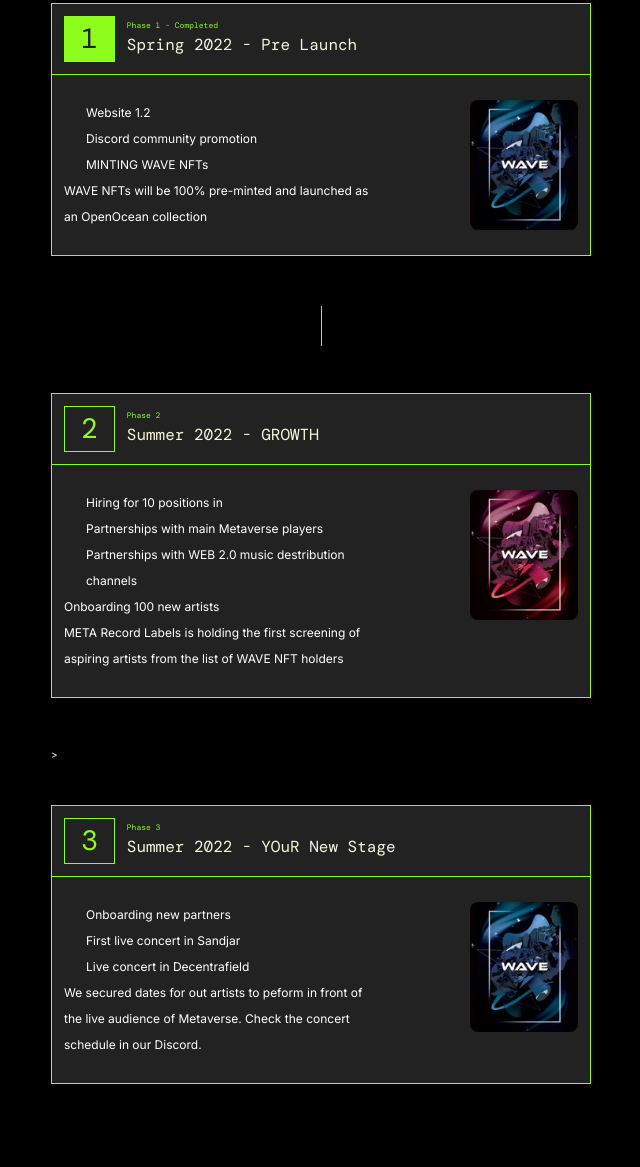
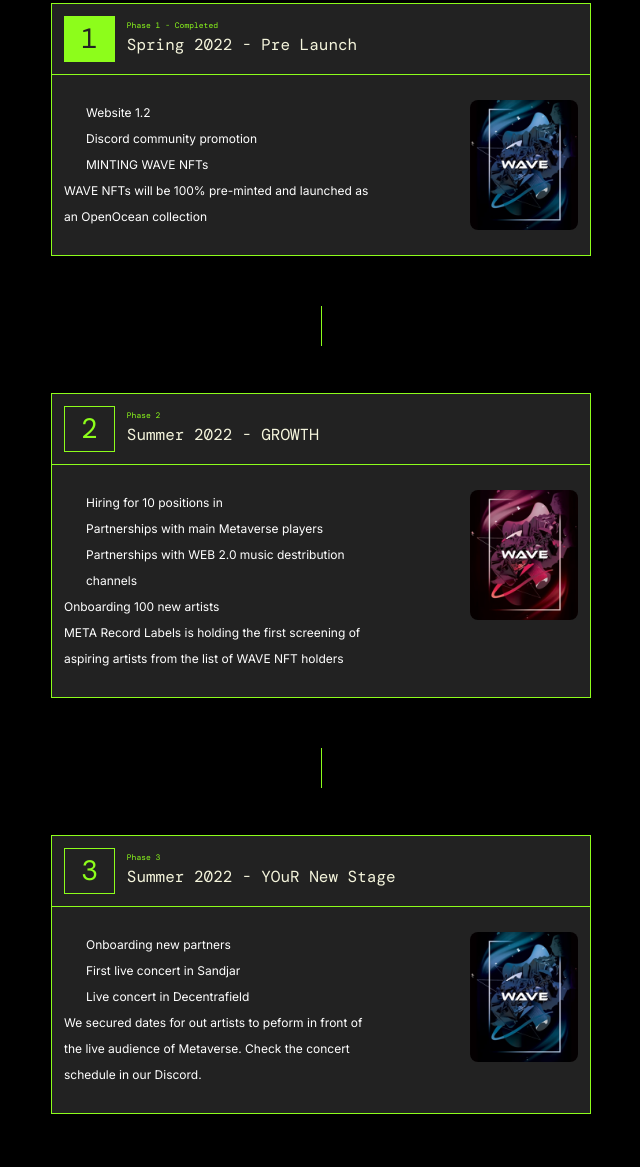
Before and after one commit to AlexMakovetskiy/fe-ml-kurs, a website built with Parcel: page src/index.html in a window 1280 px wide. Shown: the part 3303-4470 px from the top of the page, without its empty margins (319-959 px from the left). Built offline with nearby package versions, Linux system fonts and the light colour scheme; files whose address does not match are found by name; a web font is replaced by a local one.

Commit message:
make roadmap section with lines

```diff
--- a/src/index.html
+++ b/src/index.html
@@ -189,9 +189,9 @@
                             </div>
                             <img class="phase-wrapper__content-wrap__flyer" src="./assets/img/flyers/red-flyer.png" alt="flyer">
                         </div>
-                    </div
+                    </div>
                 </div>
-                >
+
                 <div class="line-container">
                     <div class="phase-wrapper">
                         <div class="phase-wrapper__date-wrap">
--- a/src/style/style.scss
+++ b/src/style/style.scss
@@ -448,7 +448,7 @@
             }
         }
 
-        .line-container::after {
+        .line-container + .line-container::before {
             margin-left: 50%;
             display: inline-block;
             content: '';
@@ -457,9 +457,5 @@
             background: $custon-green;
         }
 
-        .line-container:last-child::after {
-            display: none;
-        }
-
     }
 }
```
